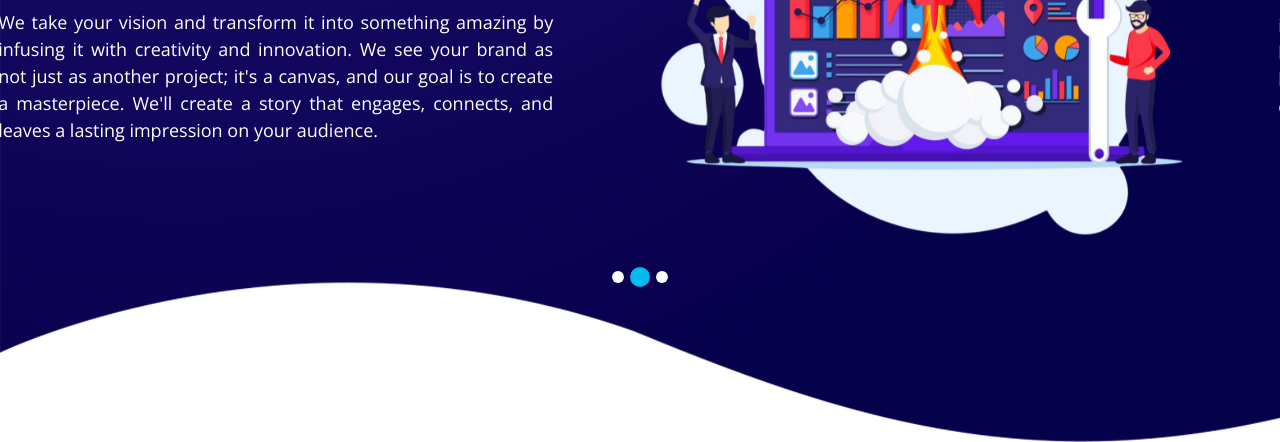
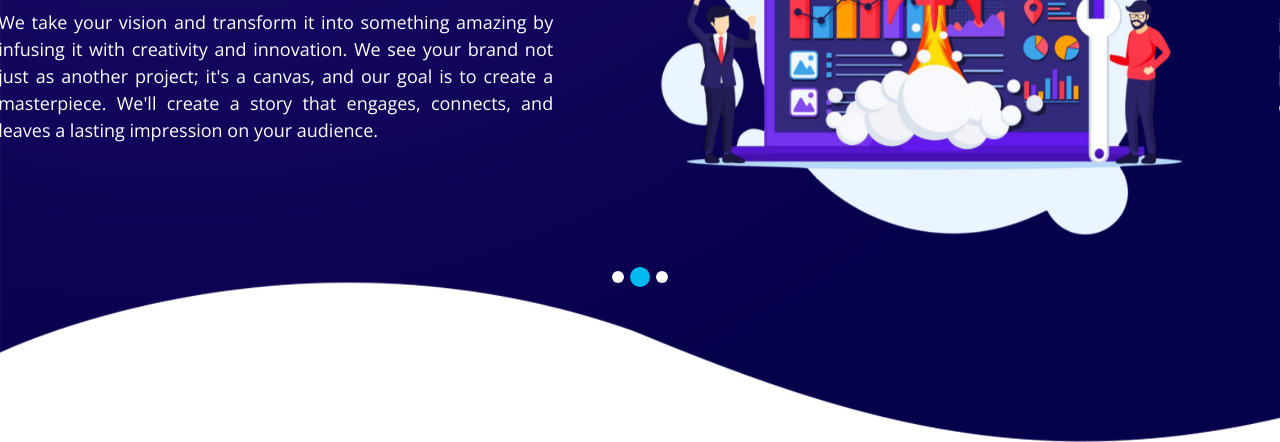
Before and after one commit to LinkerEdge/LinkerWebsite, a website: page index.html in a window 1280 px wide. Shown: the part 372-814 px from the top of the page. Drawn offline with nearby package versions, Linux system fonts and the light colour scheme; some packages are replaced by stand-ins of ours.

Commit message:
grammer error

```diff
--- a/index.html
+++ b/index.html
@@ -103,7 +103,7 @@
                       We're <br>LinkerEdge
                     </h1>
                     <p >
-                      We take your vision and transform it into something amazing by infusing it with creativity and innovation. We see your brand as not just as another project; it's a canvas, and our goal is to create a masterpiece. We'll create a story that engages, connects, and leaves a lasting impression on your audience.
+                      We take your vision and transform it into something amazing by infusing it with creativity and innovation. We see your brand  not just as another project; it's a canvas, and our goal is to create a masterpiece. We'll create a story that engages, connects, and leaves a lasting impression on your audience.
                     </p>
                     <div class="btn-box">
 
```
